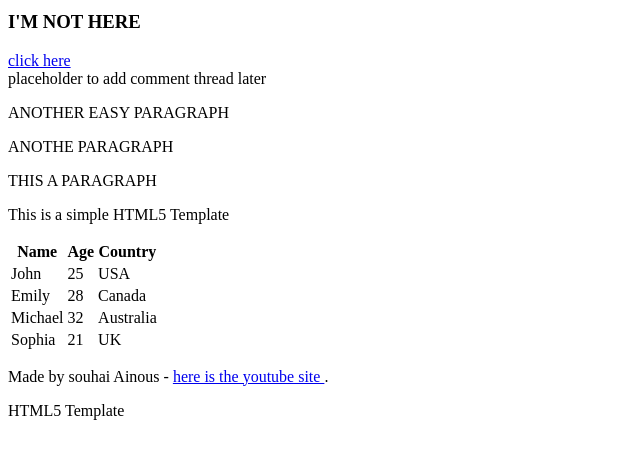
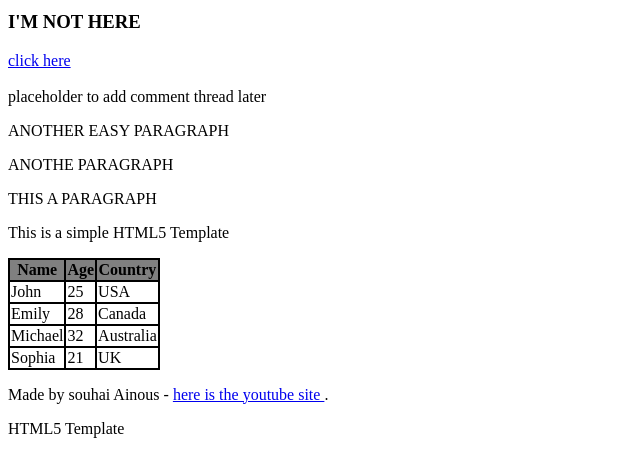
Before and after one commit to SouhailAinous/My_First_Portfolio, a plain HTML site: page html_basic/index.html in a window 1280 px wide. Shown: the part 168-640 px from the top of the page, without its empty margins (0-640 px from the left). Drawn offline with Linux system fonts and the light colour scheme.

Commit message:
updating the index html file

```diff
--- a/html_basic/index.html
+++ b/html_basic/index.html
@@ -17,8 +17,9 @@
     <H2>HI THERE</H2>
     <H3>I'M NOT HERE </H3>
   </header>
-  <a href="https://i.ibb.co/gTDZZT8/ALX-Logo-07.png"> click here </a>
-  <article><main>
+  <a href="https://i.ibb.co/gTDZZT8/ALX-Logo-07.png"> click here </a> <br>
+  <article> <br>
+    <main>
     <aside>placeholder to add comment thread later </aside>
     <P>ANOTHER EASY PARAGRAPH </P>
     <P>ANOTHE PARAGRAPH</P>
@@ -26,31 +27,31 @@
     <p>This is a simple HTML5 Template</p>
   </main>
 
-<table>
+<table bgcolor="black">
     <thead>
-      <tr>
+      <tr bgcolor="grey">
         <th>Name</th>
         <th>Age</th>
         <th>Country</th>
       </tr>
     </thead>
     <tbody>
-      <tr>
+      <tr bgcolor="white">
         <td>John</td>
         <td>25</td>
         <td>USA</td>
       </tr>
-      <tr>
+      <tr bgcolor="white">
         <td>Emily</td>
         <td>28</td>
         <td>Canada</td>
       </tr>
-      <tr>
+      <tr bgcolor="white">
         <td>Michael</td>
         <td>32</td>
         <td>Australia</td>
       </tr>
-      <tr>
+      <tr bgcolor="white">
         <td>Sophia</td>
         <td>21</td>
         <td>UK</td>
```
